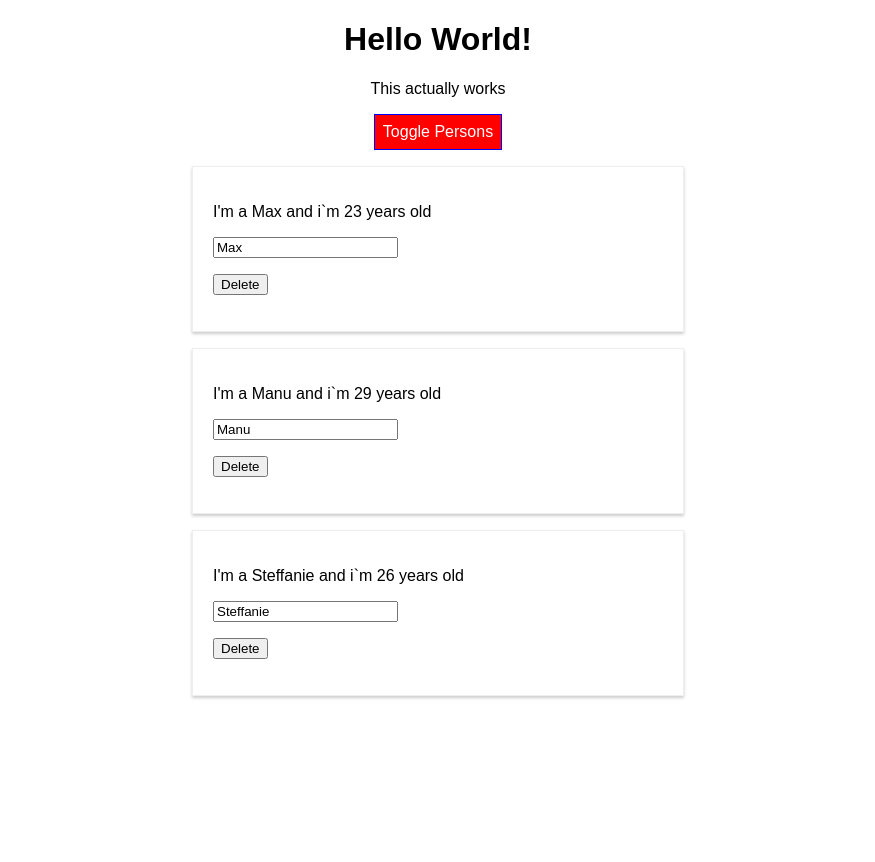
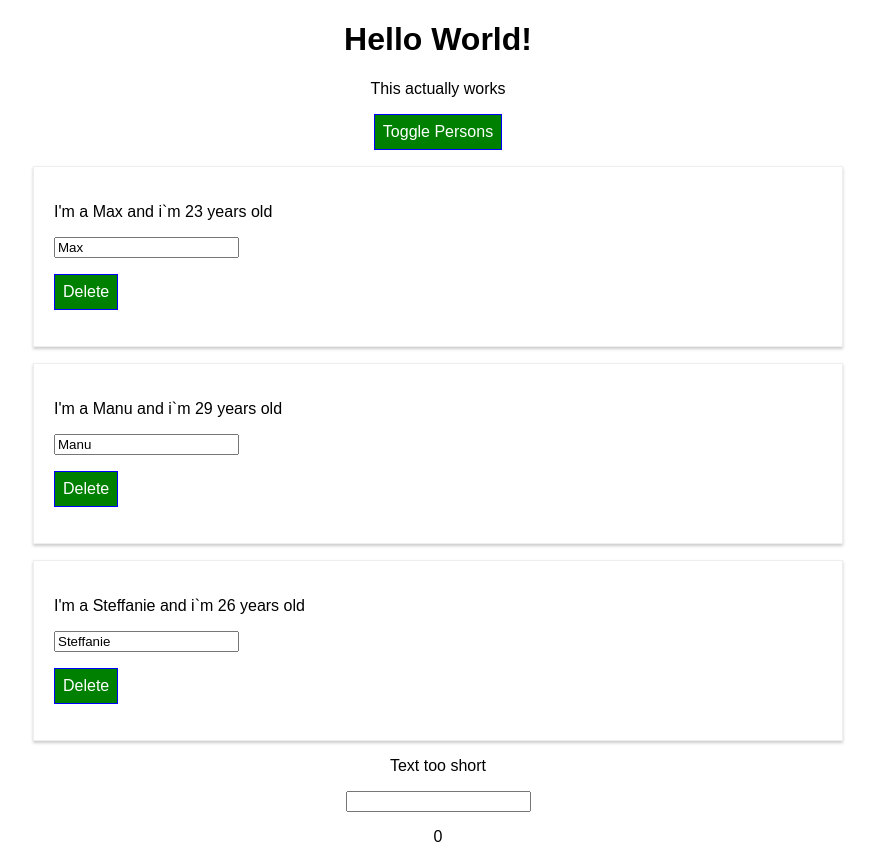
Before and after one commit to iYegor/react_tutorial, a React (Create React App) app in the folder udemy-react-guide/: page / in a window 1280 px wide. Both pictures are taken after a click on the button "Toggle Persons". Shown: the whole page, without its empty margins (202-1077 px from the left). Before the commit the page ends 800 px from the top, so only its background shows below. Built offline with nearby package versions, Linux system fonts and the light colour scheme.

Commit message:
Added moduled css

```diff
--- a/udemy-react-guide/package.json
+++ b/udemy-react-guide/package.json
@@ -3,7 +3,6 @@
   "version": "0.1.0",
   "private": true,
   "dependencies": {
-    "radium": "^0.25.1",
     "react": "^16.6.0",
     "react-dom": "^16.6.0",
     "react-scripts": "^2.1.3"
--- a/udemy-react-guide/src/App.css
+++ /dev/null
@@ -1,11 +0,0 @@
-.App {
-  text-align: center;
-}
-
-.red {
-  color: red;
-}
-
-.bold {
-  font-weight: bold;
-}
--- a/udemy-react-guide/src/App.js
+++ b/udemy-react-guide/src/App.js
@@ -1,6 +1,5 @@
 import React, {Component} from 'react';
-import Radium, {StyleRoot} from 'radium';
-import './App.css';
+import styles from './App.module.css';
 import Person from './Person/Person';
 import Validation from './Validation/Validation';
 import Char from './Char/Char';
@@ -63,19 +62,6 @@ class App extends Component {
 
     render() {
         let persons = null;
-        const buttonStyle = {
-            backgroundColor: 'green',
-            color: 'white',
-            font: 'inherit',
-            padding: '8px',
-            border: '1px solid blue',
-            cursor: 'pointer',
-            ':hover': {
-                backgroundColor: 'lightgreen',
-                color: 'black'
-            }
-        };
-
         if (this.state.showPersons) {
             persons = (
                 <div>
@@ -92,11 +78,6 @@ class App extends Component {
                     }
                 </div>
             );
-            buttonStyle.backgroundColor = 'red';
-            buttonStyle[':hover'] = {
-                backgroundColor: 'salmon',
-                color: 'black'
-            }
         }
 
         const charList = this.state.charComponents.map((charComponent, index) => {
@@ -106,35 +87,24 @@ class App extends Component {
                 key={index}
             />;
         });
-        let pClass = [''];
-        const pLength = this.state.persons.length;
-        if (pLength < 3) {
-            pClass.push('red');
-        }
-        if (pLength <= 1) {
-            pClass.push('bold');
-        }
         return (
-            <StyleRoot>
-                <div className="App">
+            <div className={styles.App}>
                 <h1>Hello World!</h1>
-                    <p className={pClass.join(' ')}>This actually works</p>
+                <p >This actually works</p>
                 <button
                     onClick={this.togglePersons}
-                        style={buttonStyle}
                 >Toggle Persons
                 </button>
                 {persons}
 
-                    {/* <Validation textLength={this.state.textValue.length}/>
+                <Validation textLength={this.state.textValue.length}/>
                 <input type="text" onChange={this.textChangeHandler} value={this.state.textValue}/>
                 <p>{this.state.textValue.length}</p>
-                {charList}*/}
+                {charList}
             </div>
-            </StyleRoot>
         );
     }
 
 }
 
-export default Radium(App);
+export default App;
--- /dev/null
+++ b/udemy-react-guide/src/App.module.css
@@ -0,0 +1,15 @@
+.App {
+  text-align: center;
+}
+.App button {
+  background-color: green;
+  color: white;
+  font: inherit;
+  padding: 8px;
+  border: 1px solid blue;
+  cursor: pointer;
+}
+
+.App button:hover {
+  background-color: limegreen;
+}
--- a/udemy-react-guide/src/Person/Person.js
+++ b/udemy-react-guide/src/Person/Person.js
@@ -1,15 +1,9 @@
 import React from 'react'
-import Radium from 'radium';
-import './Person.css'
+import styles from './Person.module.css'
 
 const person = (props) => {
-    const style = {
-        '@media (min-width: 500px)' : {
-            width: '450px'
-        }
-    };
     return (
-        <div className="Person" style={style}>
+        <div className={styles.Person}>
             <p>I'm a {props.name} and i`m {props.age} years old</p>
             <input type="text" onChange={props.changed} value={props.name}/>
             <p><button onClick={props.deletePerson}>Delete</button></p>
@@ -18,4 +12,4 @@ const person = (props) => {
     )
 };
 
-export default Radium(person);
+export default person;
```
Also changed, not shown: udemy-react-guide/src/Person/Person.module.css (renamed from udemy-react-guide/src/Person/Person.css). Lines whose indentation alone changed are shown as unchanged.
